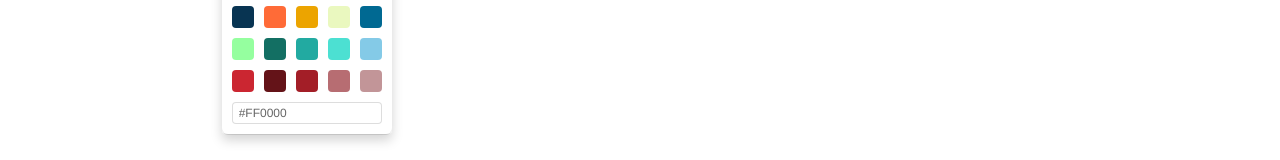
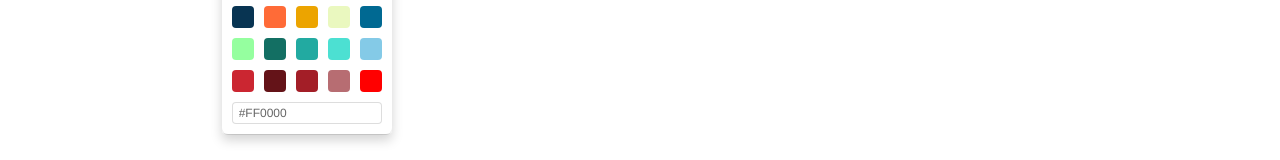
Before and after one commit to tonibardina/PaintReact, a React (Create React App) app: page / in a window 1280 px wide. Both pictures are taken after a click on the button "Color". Shown: the part 197-357 px from the top of the page. Built offline with nearby package versions, Linux system fonts and the light colour scheme.

Commit message:
little changes

```diff
--- a/package.json
+++ b/package.json
@@ -3,7 +3,6 @@
   "version": "0.1.0",
   "private": true,
   "dependencies": {
-    "jquery": "^3.2.1",
     "react": "^16.2.0",
     "react-bootstrap": "^0.31.5",
     "react-color": "^2.13.8",
--- a/src/Tools.js
+++ b/src/Tools.js
@@ -76,7 +76,7 @@ class Tools extends Component {
                 '#641318',
                 '#A31E27',
                 '#B76D72',
-                '#C29598'
+                'red'
               ]
             } onChangeComplete={ this.handleChangeColorPicker }/>
           </NavDropdown>
```
